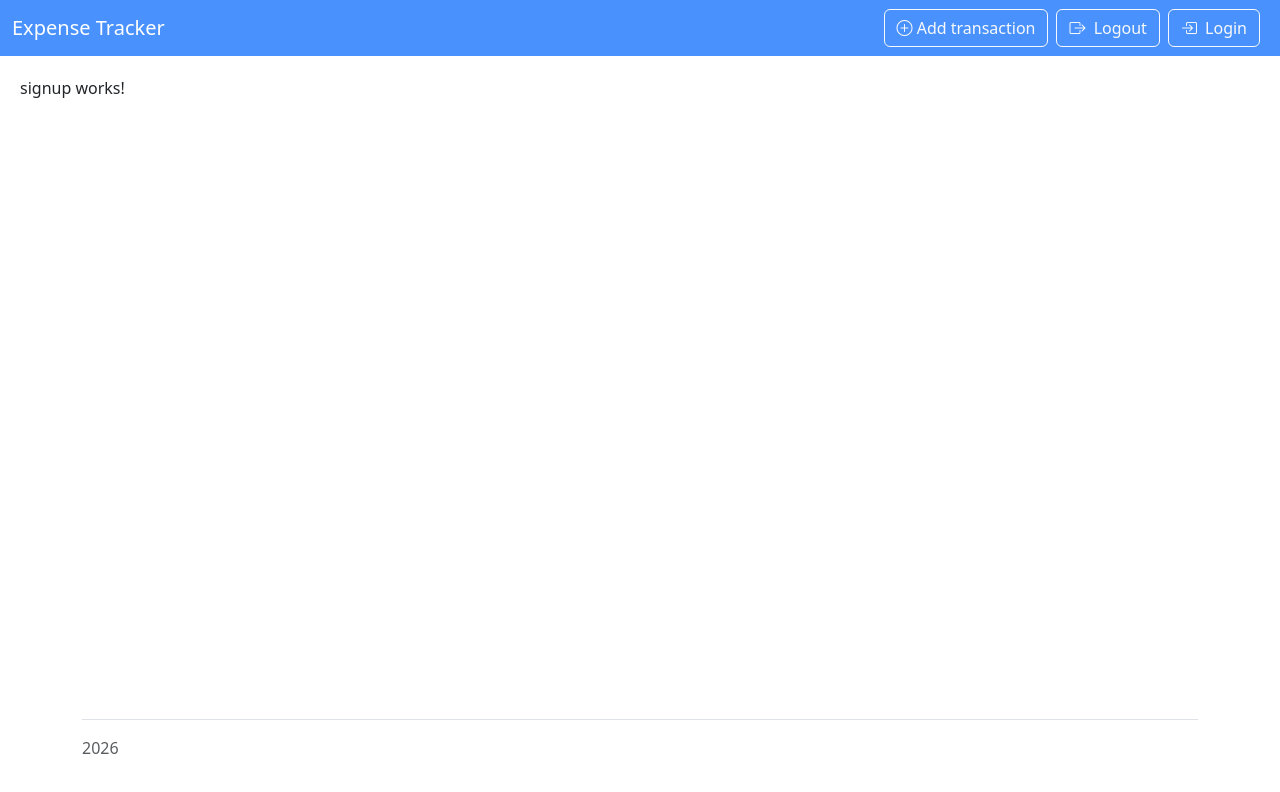
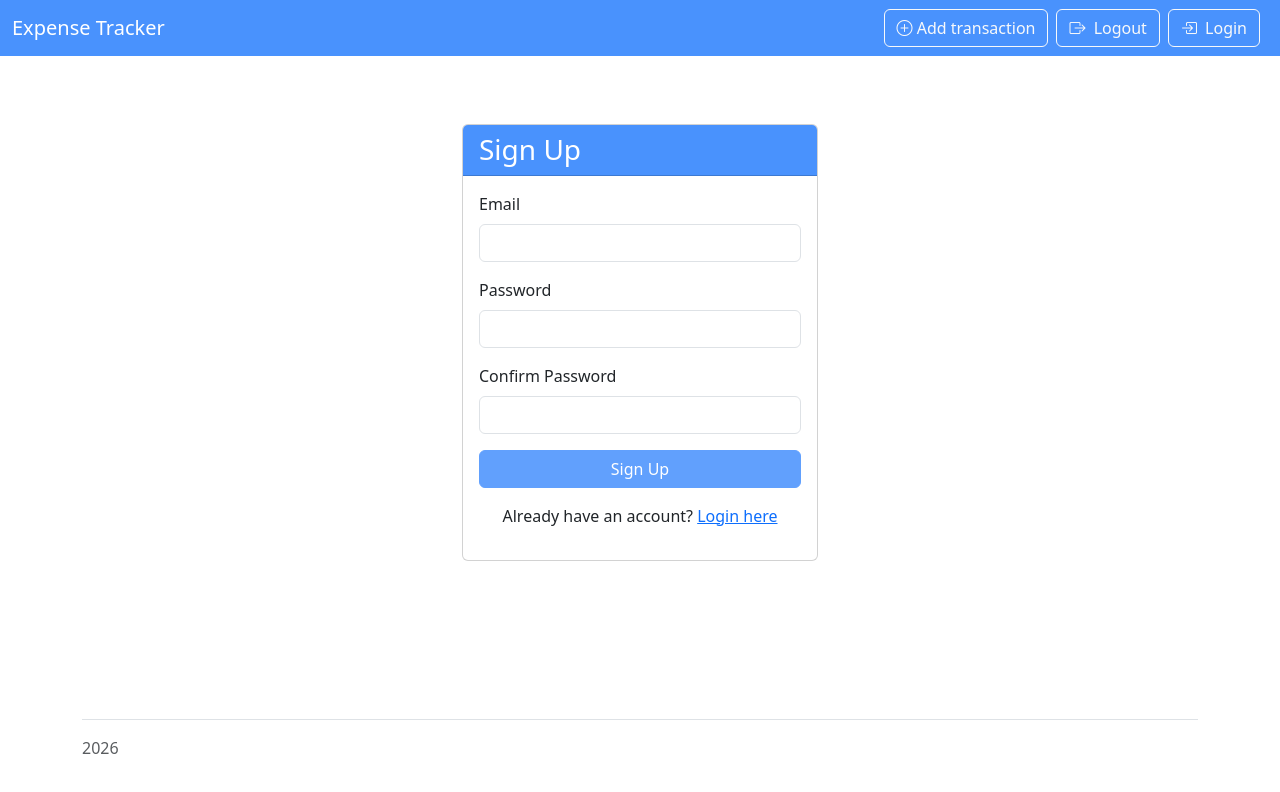
Before and after one commit to Augusto-LJ/ExpensesApp, an Angular app in the folder Expenses.Client/: page /signup in a window 1280 px wide. Shown: the top 792 px of the page. Built offline with nearby package versions, Linux system fonts and the light colour scheme.

Commit message:
feat: creates signup form and its logic

```diff
--- a/Expenses.Client/src/app/components/signup/signup.html
+++ b/Expenses.Client/src/app/components/signup/signup.html
@@ -1 +1,46 @@
-<p>signup works!</p>
+<div class="container">
+    <div class="row justify-content-center">
+        <div class="col-md-6 col-lg-4">
+            <div class="card mt-5">
+                <div class="card-header bg-primary bg-opacity-75">
+                    <h3 class="card-title mb-0 text-white">Sign Up</h3>
+                </div>
+                <div class="card-body">
+                    <form [formGroup]="signupForm" (ngSubmit)="onSubmit()">
+                        <div class="mb-3">
+                            <label for="email" class="form-label">Email</label>
+                            <input type="email" id="email" class="form-control" formControlName="email">
+                            <div *ngIf="signupForm.get('email')?.invalid && signupForm.get('email')?.touched" class="text-danger">
+                                Valid email is required.
+                            </div>
+                        </div>
+                        <div class="mb-3">
+                            <label for="password" class="form-label">Password</label>
+                            <input type="password" id="password" class="form-control" formControlName="password">
+                            @if (signupForm.get('password')?.invalid && signupForm.get('password')?.touched) {
+                                <div class="text-danger">
+                                    Password is required.
+                                </div>
+                            }
+                        </div>
+                        <div class="mb-3">
+                            <label for="confirmPassword" class="form-label">Confirm Password</label>
+                            <input type="password" id="confirmPassword" class="form-control" formControlName="confirmPassword">
+                            @if (signupForm.hasError('passwordMismatch') && signupForm.get('confirmPassword')?.touched) {
+                                <div class="text-danger">
+                                    Passwords do not match.
+                                </div>
+                            }
+                        </div>
+                        <div class="d-grid">
+                            <button type="submit" class="btn btn-primary w-100" [disabled]="signupForm.invalid">Sign Up</button>
+                        </div>
+                        <div class="text-center mt-3">
+                            <p>Already have an account? <a [routerLink]="'/login'">Login here</a></p>
+                        </div>
+                    </form>
+                </div>
+            </div>
+        </div>
+    </div>
+</div>
--- a/Expenses.Client/src/app/components/signup/signup.ts
+++ b/Expenses.Client/src/app/components/signup/signup.ts
@@ -1,9 +1,50 @@
+import { CommonModule } from '@angular/common';
 import { Component } from '@angular/core';
+import { FormBuilder, FormGroup, ReactiveFormsModule, Validators } from '@angular/forms';
+import { Router, RouterLink } from '@angular/router';
+import { AuthService } from '../../services/auth';
 
 @Component({
-  imports: [],
+  imports: [CommonModule, ReactiveFormsModule, RouterLink],
   selector: 'app-signup',
   styleUrl: './signup.css',
   templateUrl: './signup.html',
 })
-export class Signup {}
+export class Signup {
+  signupForm: FormGroup;
+
+  constructor(private fb: FormBuilder, private authService: AuthService, private router: Router) {
+    this.signupForm = this.fb.group(
+      {
+        email: ['', [Validators.required, Validators.email]],
+        password: ['', [Validators.required, Validators.minLength(8)]],
+        confirmPassword: ['', [Validators.required, Validators.minLength(8)]]
+      },
+      {
+        validators: this.passwordMatchValidator
+      }
+    );
+  }
+
+  passwordMatchValidator(fg: FormGroup) {
+    const password = fg.get('password')?.value;
+    const confirmPassword = fg.get('confirmPassword')?.value;
+    const bothAreEqual = password === confirmPassword;
+
+    return bothAreEqual ? null : { passwordMismatch: true };
+  };
+
+  onSubmit(): void{
+    if (this.signupForm.valid) {
+      const signUp = this.signupForm.value;
+      this.authService.register(signUp).subscribe({
+        next: () => {
+          this.router.navigate(['/transactions']);
+        },
+        error: (error) => {
+          console.error('Error during signup:', error);
+        }
+      });
+    }
+  }
+}
--- a/Expenses.Client/src/app/services/auth.ts
+++ b/Expenses.Client/src/app/services/auth.ts
@@ -6,10 +6,10 @@ import { Observable, tap } from 'rxjs';
 import { Router } from '@angular/router';
 
 @Service()
-export class Auth {
+export class AuthService {
     private http = inject(HttpClient);
     private router = inject(Router);
-    private apiUrl = 'https://localhost:7023/api';
+    private apiUrl = 'https://localhost:7023/api/Auth';
 
     login(credentials: User): Observable<AuthResponse> {
         return this.http.post<AuthResponse>(`${this.apiUrl}/Login`, credentials)
```
